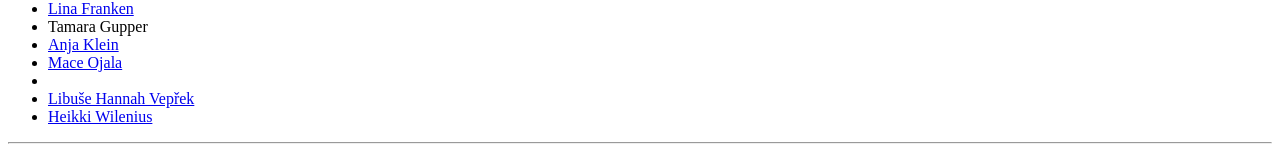
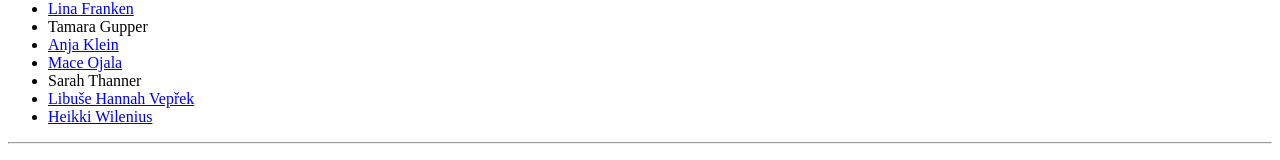
Before and after one commit to CodeEthnographyCollective-CECO/CodeEthnographyCollective-CECO.github.io, a plain HTML site: page index.html in a window 1280 px wide. Shown: the part 223-383 px from the top of the page. Drawn offline with Linux system fonts and the light colour scheme.

Commit message:
Update index.html

```diff
--- a/index.html
+++ b/index.html
@@ -9,7 +9,7 @@
 <li>Tamara Gupper </li>
 <li><a href="https://www2.hu-berlin.de/sts/people/current-members/klein/">Anja Klein</a> </li>
 <li><a href="https://xmacex.github.io">Mace Ojala</a> </li>
-<li><a Sarah Thanner </li>
+<li>Sarah Thanner </li>
 <li><a href="https://www.en.ekwee.uni-muenchen.de/staff/employees/libuse-veprek/index.html">Libuše Hannah Vepřek</a></li>
 <li><a href="https://www.iki.fi/hw/">Heikki Wilenius</a></li>
 </ul>
```
